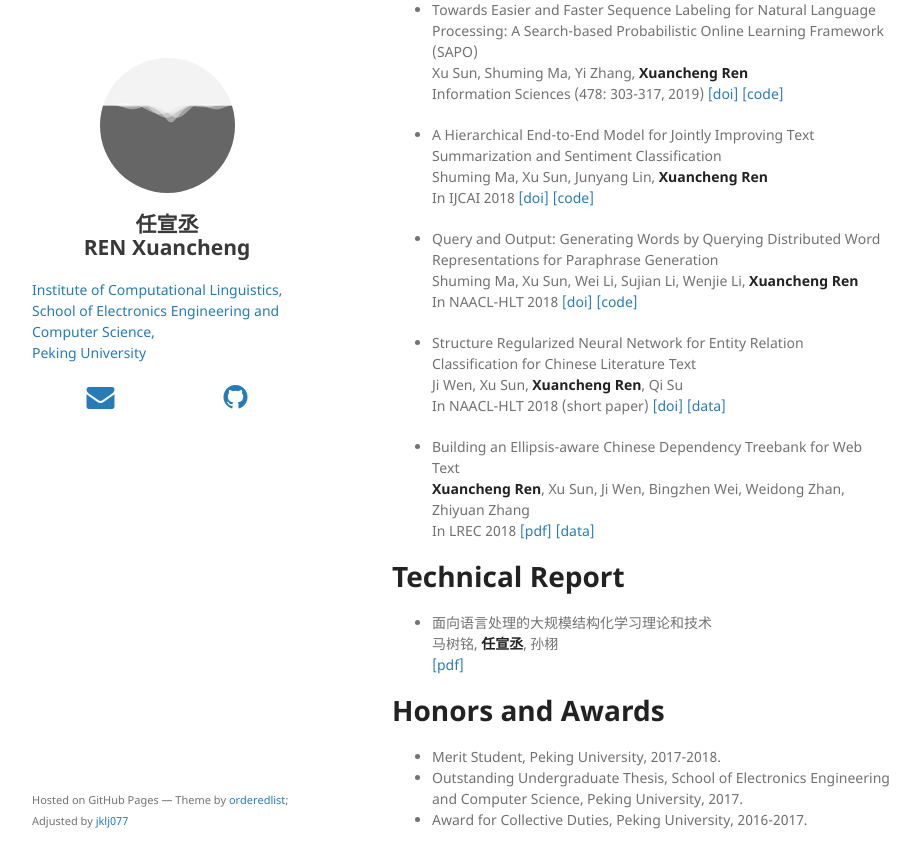
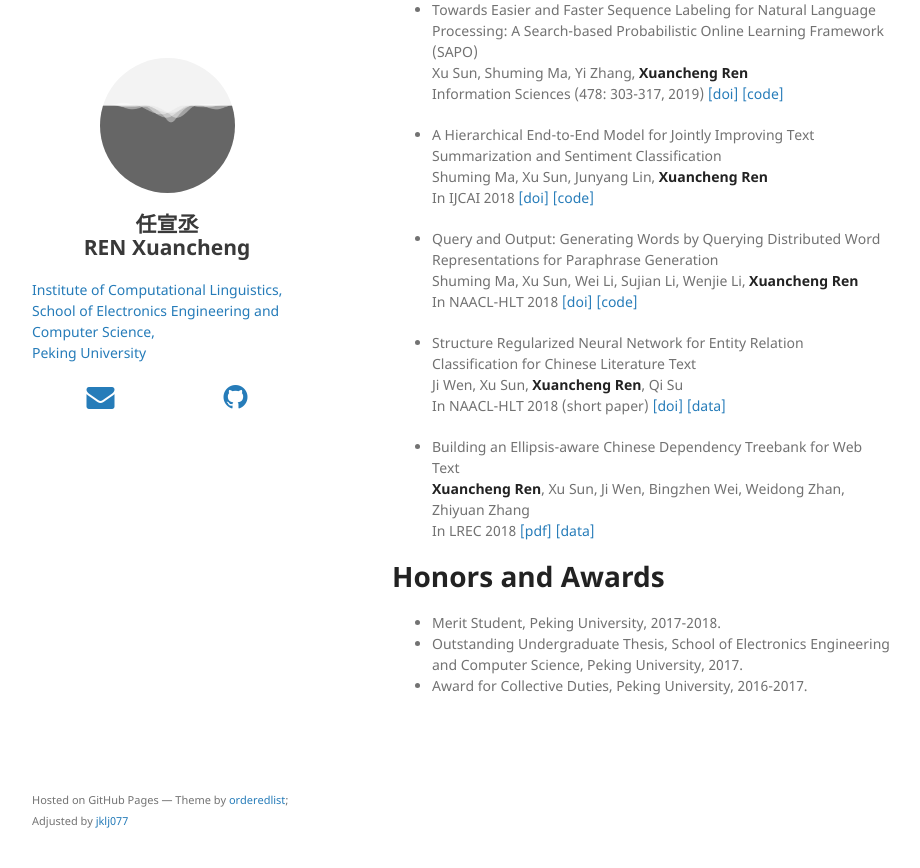
Before and after one commit to jklj077/jklj077.github.io, a Jekyll site: the page built from index.md, in a window 1280 px wide and 900 px high, scrolled down 1605 px. Shown: the top 868 px of the window, without its empty margins (178-1098 px from the left). Built offline with Jekyll 4.4.1, drawn with Linux system fonts in a browser that asks for light colours; nearby versions of some CDN libraries; our own code applies the rules of GitHub Pages for plain Markdown files.

Commit message:
Update index.md

```diff
--- a/index.md
+++ b/index.md
@@ -84,12 +84,6 @@ layout: default
 
 
 
-# Technical Report
-
-* 面向语言处理的大规模结构化学习理论和技术
-  马树铭, **任宣丞**, 孙栩
-  [[pdf]](http://shumingma.com/%E9%9D%A2%E5%90%91%E8%AF%AD%E8%A8%80%E5%A4%84%E7%90%86%E7%9A%84%E5%A4%A7%E8%A7%84%E6%A8%A1%E7%BB%93%E6%9E%84%E5%8C%96%E5%AD%A6%E4%B9%A0%E7%90%86%E8%AE%BA%E5%92%8C%E6%8A%80%E6%9C%AF.pdf)
-
 # Honors and Awards
 
 * Merit Student, Peking University, 2017-2018.
```
